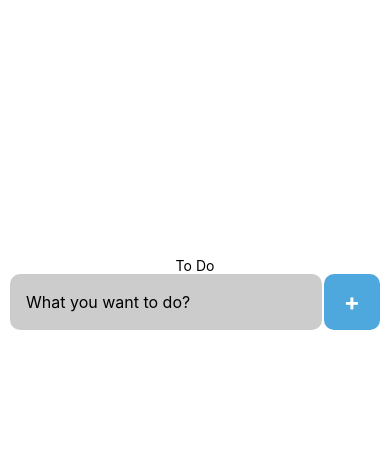
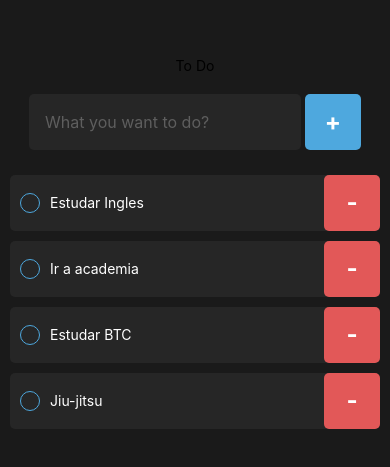
Before and after one commit to phmc99/study-reactnative-todo, a React Native app: screen / in a window 390 px wide. Shown: the part 129-596 px from the top of the page. Built offline with nearby package versions, Linux system fonts and the light colour scheme.

Commit message:
WIP - Todo components and some chages in layout style

```diff
--- /dev/null
+++ b/src/components/Todo/index.tsx
@@ -0,0 +1,22 @@
+import { Text, TouchableOpacity, View } from "react-native";
+import { todoStyles } from "./styles";
+
+interface ITodo {
+  todo: {
+    isCompleted: boolean,
+    description: string
+  },
+  onRemove: () => void
+}
+
+export default function Todo({ todo, onRemove }: ITodo) {
+  return (
+    <View style={todoStyles.container}>
+      <View style={todoStyles.checkbox} />
+      <Text style={todoStyles.text}>{todo.description}</Text>
+      <TouchableOpacity style={todoStyles.deleteButton}>
+        <Text style={todoStyles.deleteButtonText} onPress={onRemove}>-</Text>
+      </TouchableOpacity>
+    </View>
+  )
+}
--- /dev/null
+++ b/src/components/Todo/styles.ts
@@ -0,0 +1,39 @@
+import { StyleSheet } from "react-native";
+
+export const todoStyles = StyleSheet.create({
+  container: {
+    minHeight: 56,
+    backgroundColor: '#262626',
+    flexDirection: "row",
+    alignItems: "center",
+    borderRadius: 5,
+    marginVertical: 5,
+  },
+  checkbox: {
+    width: 20,
+    height: 20,
+    borderWidth: 1,
+    borderColor: '#4ea8de',
+    borderRadius: "100%",
+    marginHorizontal: 10,
+  },
+  text: {
+    color: "white",
+    flex: 1,
+    fontSize: 14,
+  },
+  deleteButton: {
+    width: 56,
+    height: 56,
+    backgroundColor: "#e25858",
+    borderRadius: 5,
+    display: "flex",
+    alignItems: "center",
+    justifyContent: "center",
+  },
+  deleteButtonText: {
+    fontSize: 24,
+    color: "#fff",
+    fontWeight: "bold"
+  }
+})
--- a/src/screens/Home/index.tsx
+++ b/src/screens/Home/index.tsx
@@ -1,18 +1,30 @@
-import { Text, TextInput, TouchableOpacity, View } from 'react-native';
+import { ScrollView, Text, TextInput, TouchableOpacity, View } from 'react-native';
 import { homeStyles } from './style';
+import Todo from '../../components/Todo';
 
 export default function Home() {
+  const todos = [{ isCompleted: false, description: "Estudar Ingles" }, { isCompleted: true, description: "Ir a academia" }, { isCompleted: false, description: "Estudar BTC" }, { isCompleted: true, description: "Jiu-jitsu" }]
+
   const handleAddTodo = () => {
     console.log("Check")
+  }
+
+  const handleDeleteTodo = () => {
+    console.log("Delete")
   }
 
   return (
     <View style={homeStyles.container}>
       <Text>To Do</Text>
       <View style={homeStyles.flex}>
-        <TextInput style={homeStyles.input} placeholder='What you want to do?' />
+        <TextInput style={homeStyles.input} placeholder='What you want to do?' placeholderTextColor={"#5E5E5E"} />
         <TouchableOpacity style={homeStyles.createButton} onPress={handleAddTodo}><Text style={homeStyles.createButtonText}>+</Text></TouchableOpacity>
       </View>
+      <ScrollView style={homeStyles.todoList} showsVerticalScrollIndicator={false}>
+        {todos.length !== 0 ? (todos.map((todo, index) => (
+          <Todo todo={todo} onRemove={handleDeleteTodo} key={todo.description + index} />
+        ))) : <Text style={homeStyles.emptyTodosText}>You don't have any task to do!</Text>}
+      </ScrollView>
     </View>
   )
 }
--- a/src/screens/Home/style.ts
+++ b/src/screens/Home/style.ts
@@ -4,29 +4,30 @@ import { StyleSheet } from 'react-native';
 export const homeStyles = StyleSheet.create({
   container: {
     flex: 1,
-    backgroundColor: '#fff',
+    backgroundColor: '#1A1A1A',
     alignItems: 'center',
     justifyContent: 'center',
   },
   flex: {
     flexDirection: "row",
     justifyContent: "center",
-    gap: 2,
-    width: "100%"
+    gap: 4,
+    marginVertical: 20
   },
   input: {
      width: "80%",
      height: 56,
-     backgroundColor: "#ccc",
+     backgroundColor: "#262626",
+     color: "white",
      padding: 16,
      fontSize: 16,
-     borderRadius: 10
+     borderRadius: 5
   },
   createButton: {
     width: 56,
     height: 56,
     backgroundColor: "#4ea8de",
-    borderRadius: 10,
+    borderRadius: 5,
     display: "flex",
     alignItems: "center",
     justifyContent: "center",
@@ -35,5 +36,16 @@ export const homeStyles = StyleSheet.create({
     fontSize: 24,
     color: "#fff",
     fontWeight: "bold"
-  }
+  },
+  todoList: {
+    width: "100%",
+    paddingHorizontal: 10,
+    maxHeight: 360,
+  },
+  emptyTodosText: {
+    fontSize: 24,
+    color: "#747474",
+    fontWeight: "bold",
+    marginHorizontal: "auto"
+  },
 });
```
